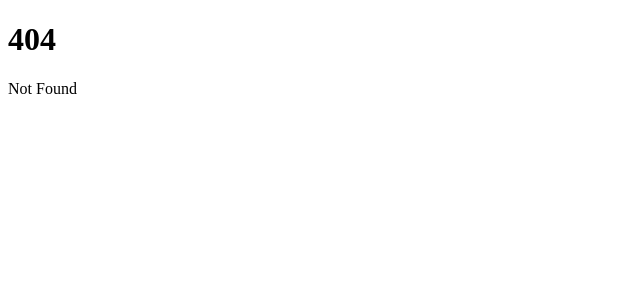
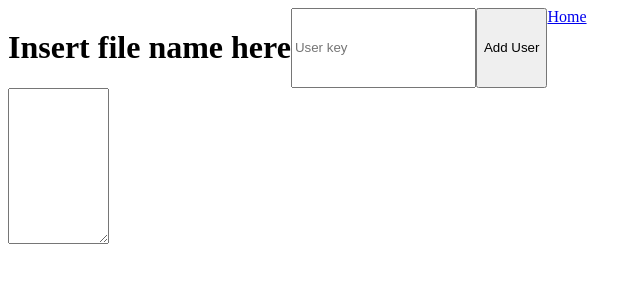
Before and after one commit to n-arms/md-pgp-client, a SvelteKit app: page /file in a window 1280 px wide. Before the commit this address had no page. Shown: the top 300 px of the page, without its empty margins (0-641 px from the left). Built offline with nearby package versions, Linux system fonts and the light colour scheme.

Commit message:
Create initial page layout

```diff
--- a/src/routes/+page.svelte
+++ b/src/routes/+page.svelte
@@ -12,78 +12,11 @@
 </script>
 
 <main class="container">
-  <h1>Welcome to Tauri + Svelte</h1>
-
-  <div class="row">
-    <a href="https://vite.dev" target="_blank">
-      <img src="/vite.svg" class="logo vite" alt="Vite Logo" />
-    </a>
-    <a href="https://tauri.app" target="_blank">
-      <img src="/tauri.svg" class="logo tauri" alt="Tauri Logo" />
-    </a>
-    <a href="https://svelte.dev" target="_blank">
-      <img src="/svelte.svg" class="logo svelte-kit" alt="SvelteKit Logo" />
-    </a>
-  </div>
-  <p>Click on the Tauri, Vite, and SvelteKit logos to learn more.</p>
-
-  <form class="row" onsubmit={greet}>
-    <input id="greet-input" placeholder="Enter a single name..." bind:value={name} />
-    <button type="submit">Greet</button>
-  </form>
-  <p>{greetMsg}</p>
+  <a href="/file">File</a>
+  <a href="/setup">Setup</a>
 </main>
 
 <style>
-.logo.vite:hover {
-  filter: drop-shadow(0 0 2em #747bff);
-}
-
-.logo.svelte-kit:hover {
-  filter: drop-shadow(0 0 2em #ff3e00);
-}
-
-:root {
-  font-family: Inter, Avenir, Helvetica, Arial, sans-serif;
-  font-size: 16px;
-  line-height: 24px;
-  font-weight: 400;
-
-  color: #0f0f0f;
-  background-color: #f6f6f6;
-
-  font-synthesis: none;
-  text-rendering: optimizeLegibility;
-  -webkit-font-smoothing: antialiased;
-  -moz-osx-font-smoothing: grayscale;
-  -webkit-text-size-adjust: 100%;
-}
-
-.container {
-  margin: 0;
-  padding-top: 10vh;
-  display: flex;
-  flex-direction: column;
-  justify-content: center;
-  text-align: center;
-}
-
-.logo {
-  height: 6em;
-  padding: 1.5em;
-  will-change: filter;
-  transition: 0.75s;
-}
-
-.logo.tauri:hover {
-  filter: drop-shadow(0 0 2em #24c8db);
-}
-
-.row {
-  display: flex;
-  justify-content: center;
-}
-
 a {
   font-weight: 500;
   color: #646cff;
@@ -128,29 +61,4 @@ input,
 button {
   outline: none;
 }
-
-#greet-input {
-  margin-right: 5px;
-}
-
-@media (prefers-color-scheme: dark) {
-  :root {
-    color: #f6f6f6;
-    background-color: #2f2f2f;
-  }
-
-  a:hover {
-    color: #24c8db;
-  }
-
-  input,
-  button {
-    color: #ffffff;
-    background-color: #0f0f0f98;
-  }
-  button:active {
-    background-color: #0f0f0f69;
-  }
-}
-
 </style>
--- /dev/null
+++ b/src/routes/file/+page.svelte
@@ -0,0 +1,17 @@
+<main>
+  <div class="header-bar">
+    <h1 class="file-name">Insert file name here</h1>
+    <input id="new-user" type="text" placeholder="User key">
+    <button>Add User</button>
+    <a href="/">Home</a>
+  </div>
+  <textarea rows=10 cols=10></textarea>
+</main>
+
+<style>
+.header-bar {
+  margin: 0;
+  display: flex;
+  flex-direction: row;
+}
+</style>
--- /dev/null
+++ b/src/routes/setup/+page.svelte
@@ -0,0 +1,6 @@
+<main>
+  <h1>Create Account / Log In</h1>
+  <input id="pgp-key" type="text" placeholder="Enter PGP public key file path">
+  <button>Submit</button>
+  <a href="/">Home</a>
+</main>
```
